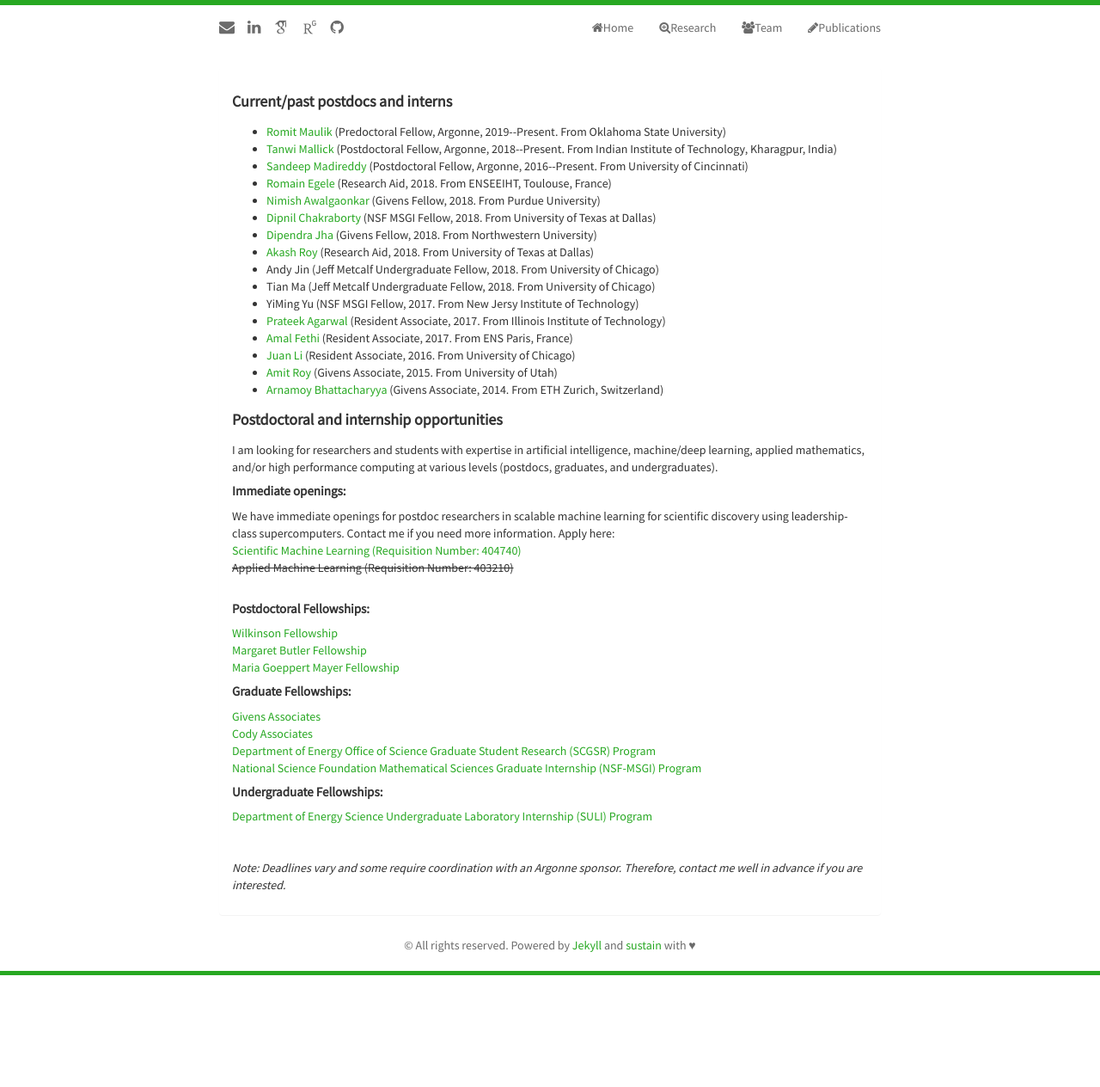
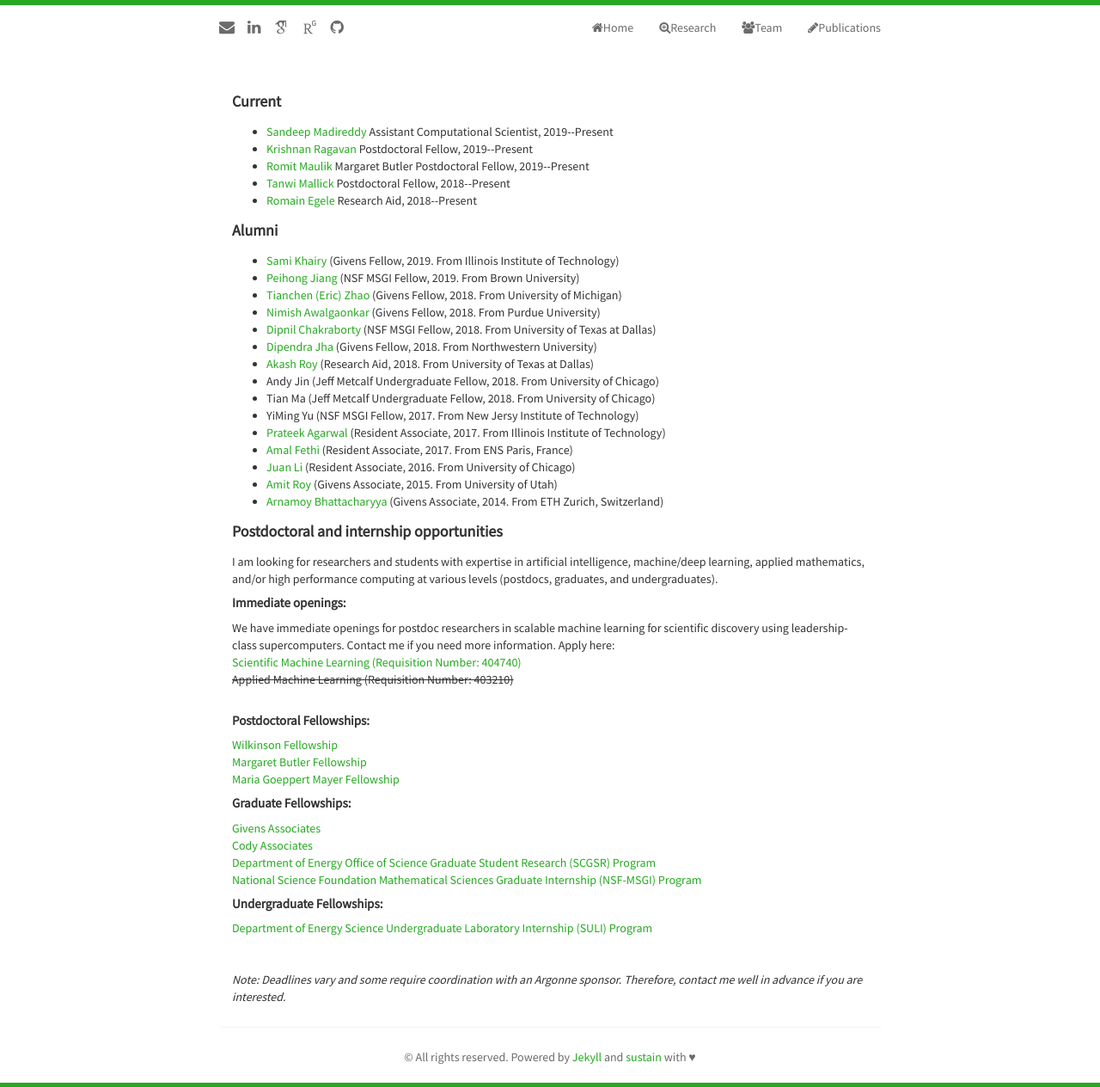
Before and after one commit to pbalapra/pbalapra.github.io, a Jekyll site: the page built from jobs.html, in a window 1280 px wide. Shown: the whole page at 86% size. Built offline with Jekyll 4.4.1, drawn with Linux system fonts in a browser that asks for light colours; nearby versions of some CDN libraries; some web fonts are replaced; before the commit the page ends 1134 px from its top, so only the background shows below that.

Commit message:
team update

```diff
--- a/_includes/team.html
+++ b/_includes/team.html
@@ -4,12 +4,19 @@
     <div class="panel-body">
 
       <p align="justify"></p>
-      <h5><strong>Current/past postdocs and interns</strong></h5>
+      <h5><strong>Current</strong></h5>
       <ul class="itemize1" align="justify">
-        <li class="itemize"><a href="https://www.linkedin.com/in/romit-maulik-cfd", target="black_">Romit Maulik</a> (Predoctoral Fellow, Argonne, 2019--Present. From Oklahoma State University)</li>
-        <li class="itemize"><a href="https://www.linkedin.com/in/tanwimallick", target="black_">Tanwi Mallick</a> (Postdoctoral Fellow, Argonne, 2018--Present. From Indian Institute of Technology, Kharagpur, India)</li>
-        <li class="itemize"><a href="https://www.linkedin.com/in/sandeep-madireddy-914b0023", target="black_">Sandeep Madireddy</a> (Postdoctoral Fellow, Argonne, 2016--Present. From University of Cincinnati)</li>
-        <li class="itemize"><a href="https://fr.linkedin.com/in/romain-egele/en", target="black_">Romain Egele</a> (Research Aid, 2018. From ENSEEIHT, Toulouse, France)</li>
+        <li class="itemize"><a href="https://www.linkedin.com/in/sandeep-madireddy-914b0023", target="black_">Sandeep Madireddy</a> Assistant Computational Scientist, 2019--Present</li>
+        <li class="itemize"><a href="https://www.linkedin.com/in/krm9c/", target="black_">Krishnan Ragavan</a> Postdoctoral Fellow, 2019--Present</li>
+        <li class="itemize"><a href="https://www.linkedin.com/in/romit-maulik-cfd", target="black_">Romit Maulik</a> Margaret Butler Postdoctoral Fellow, 2019--Present</li>
+        <li class="itemize"><a href="https://www.linkedin.com/in/tanwimallick", target="black_">Tanwi Mallick</a> Postdoctoral Fellow, 2018--Present</li>
+        <li class="itemize"><a href="https://fr.linkedin.com/in/romain-egele/en", target="black_">Romain Egele</a> Research Aid, 2018--Present </li>
+      </ul>
+      <h5><strong>Alumni</strong></h5>
+      <ul class="itemize1" align="justify">
+        <li class="itemize"><a href="https://www.linkedin.com/in/sami-khairy-268b4181/", target="black_">Sami Khairy</a> (Givens Fellow, 2019. From Illinois Institute of Technology)</li>
+        <li class="itemize"><a href="https://www.linkedin.com/in/peihong-jiang-7191b244/", target="black_">Peihong Jiang</a> (NSF MSGI Fellow, 2019. From Brown University)</li>
+        <li class="itemize"><a href="https://www.linkedin.com/in/tianchen-eric-zhao-26479717/", target="black_">Tianchen (Eric) Zhao</a> (Givens Fellow, 2018. From University of Michigan)</li>
         <li class="itemize"><a href="https://www.linkedin.com/in/nimish-awalgaonkar-39645473", target="black_">Nimish Awalgaonkar</a> (Givens Fellow, 2018. From Purdue University)</li>
         <li class="itemize"><a href="https://in.linkedin.com/in/dipnil-chakraborty-021650102", target="black_">Dipnil Chakraborty</a> (NSF MSGI Fellow, 2018. From University of Texas at Dallas)</li>
         <li class="itemize"><a href="https://www.linkedin.com/in/dipendraj", target="black_">Dipendra Jha</a> (Givens Fellow, 2018. From Northwestern University)</li>
@@ -23,6 +30,8 @@
         <li class="itemize"><a href="https://www.linkedin.com/in/aroy56", target="black_">Amit Roy</a> (Givens Associate, 2015. From University of Utah)</li>
         <li class="itemize"><a href="https://www.linkedin.com/in/arnamoy-bhattacharyya-89334368/", target="black_">Arnamoy Bhattacharyya</a> (Givens Associate, 2014. From ETH Zurich, Switzerland)</li>
       </ul>
+
+
       <p align="justify"></p>
         <h5><strong>Postdoctoral and internship opportunities</strong></h5>
         I am looking for researchers and students with expertise in artificial intelligence, machine/deep learning, applied mathematics, and/or high performance computing at various levels (postdocs, graduates, and undergraduates).
```
